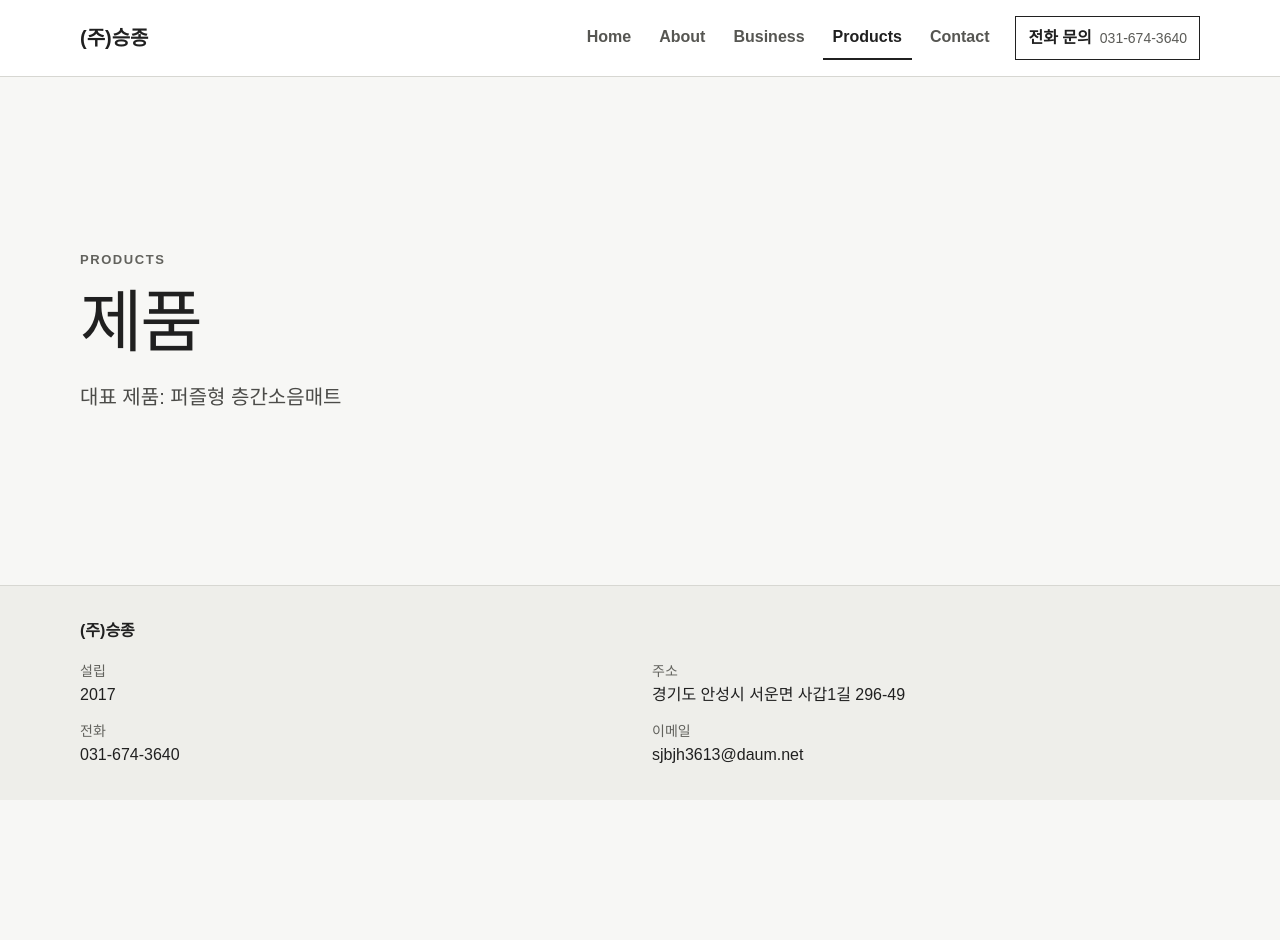
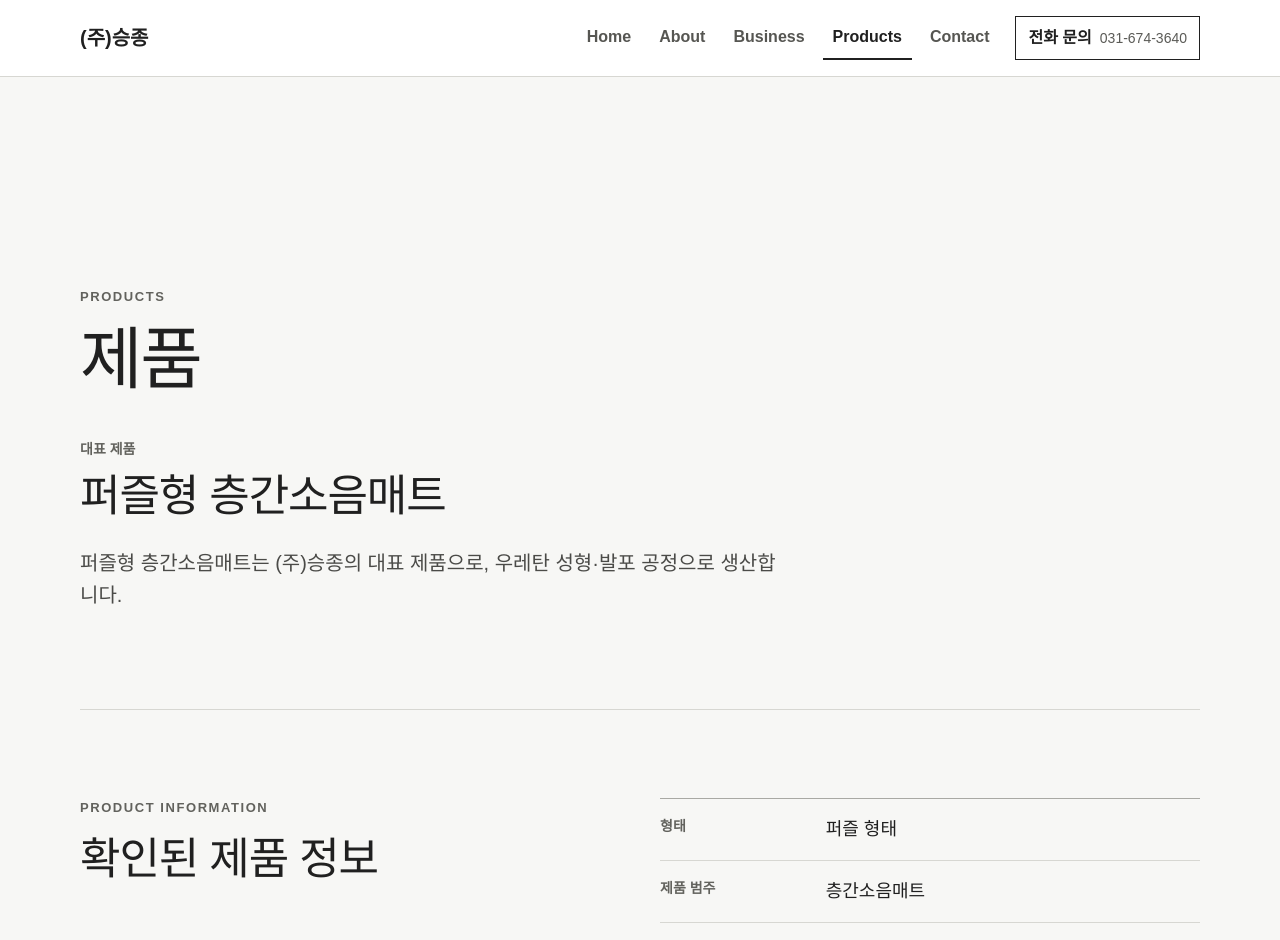
Before and after one commit to sang4196/sj_company, a Next.js app: page /products in a window 1280 px wide. Shown: the top 940 px of the page. Before the commit the page ends 800 px from the top, so only its background shows below. Built offline with nearby package versions, Linux system fonts and the light colour scheme.

Commit message:
feat: implement representative product page

```diff
--- a/src/app/products/page.tsx
+++ b/src/app/products/page.tsx
@@ -1,13 +1,95 @@
 import type { Metadata } from "next";
+import Link from "next/link";
+import { site } from "@/lib/site";
 
-export const metadata: Metadata = { title: "제품" };
+export const metadata: Metadata = {
+  title: "제품",
+  description: "(주)승종의 대표 제품인 퍼즐형 층간소음매트를 소개합니다.",
+};
 
 export default function ProductsPage() {
   return (
-    <section className="page-intro" aria-labelledby="products-heading">
-      <p className="eyebrow">Products</p>
-      <h1 id="products-heading">제품</h1>
-      <p className="page-intro__description">대표 제품: 퍼즐형 층간소음매트</p>
-    </section>
+    <div className="products-page">
+      <section
+        className="products-section products-intro"
+        aria-labelledby="products-heading"
+        data-products-section="introduction"
+      >
+        <p className="eyebrow">Products</p>
+        <h1 id="products-heading">제품</h1>
+        <p className="products-intro__label">대표 제품</p>
+        <h2>퍼즐형 층간소음매트</h2>
+        <p className="products-intro__description">
+          퍼즐형 층간소음매트는 {site.name}의 대표 제품으로, 우레탄 성형·발포 공정으로
+          생산합니다.
+        </p>
+      </section>
+
+      <section
+        className="products-section product-facts"
+        aria-labelledby="product-facts-heading"
+        data-products-section="confirmed-information"
+      >
+        <div>
+          <p className="eyebrow">Product Information</p>
+          <h2 id="product-facts-heading">확인된 제품 정보</h2>
+        </div>
+        <dl className="product-facts__list">
+          <div>
+            <dt>형태</dt>
+            <dd>퍼즐 형태</dd>
+          </div>
+          <div>
+            <dt>제품 범주</dt>
+            <dd>층간소음매트</dd>
+          </div>
+          <div>
+            <dt>생산 방식</dt>
+            <dd>우레탄 성형·발포</dd>
+          </div>
+        </dl>
+      </section>
+
+      <section
+        className="products-section product-business-link"
+        aria-labelledby="product-business-heading"
+        data-products-section="business-link"
+      >
+        <div>
+          <p className="eyebrow">Business</p>
+          <h2 id="product-business-heading">설계·제조 사업</h2>
+        </div>
+        <div className="product-business-link__content">
+          <p>제품 설계와 금형 제작, 우레탄 성형·발포 업무는 사업 분야에서 확인할 수 있습니다.</p>
+          <Link className="text-link" href="/business">
+            설계·제조 사업 보기
+          </Link>
+        </div>
+      </section>
+
+      <section
+        className="products-section contact-section"
+        aria-labelledby="product-contact-heading"
+        data-products-section="contact"
+      >
+        <div>
+          <p className="eyebrow">Contact</p>
+          <h2 id="product-contact-heading">제품 문의</h2>
+          <p className="contact-section__number">{site.phone}</p>
+        </div>
+        <div className="contact-actions">
+          <a className="primary-action primary-action--inverse" href={site.phoneHref}>
+            전화 문의
+          </a>
+          <a
+            className="secondary-contact"
+            href={site.emailHref}
+            aria-label={`이메일 문의 ${site.email}`}
+          >
+            이메일 {site.email}
+          </a>
+        </div>
+      </section>
+    </div>
   );
 }
--- a/src/styles/globals.css
+++ b/src/styles/globals.css
@@ -206,6 +206,10 @@ h3 {
   width: 100%;
 }
 
+.products-page {
+  width: 100%;
+}
+
 .home-section {
   padding-block: clamp(3rem, 8vw, 6rem);
   border-top: 1px solid #d7d7d2;
@@ -316,6 +320,90 @@ h3 {
 }
 
 .business-product__content .text-link {
+  margin-top: 1rem;
+}
+
+.products-section {
+  min-width: 0;
+  padding-block: clamp(3rem, 8vw, 5.5rem);
+  border-top: 1px solid #d7d7d2;
+}
+
+.products-section:first-child {
+  border-top: 0;
+}
+
+.products-intro {
+  min-height: min(34rem, 65vh);
+  display: flex;
+  flex-direction: column;
+  justify-content: center;
+}
+
+.products-intro__label {
+  margin: 2.5rem 0 0.5rem;
+  color: #62625d;
+  font-size: 0.875rem;
+  font-weight: 700;
+}
+
+.products-intro__description {
+  max-width: 44rem;
+  margin: 1.5rem 0 0;
+  color: #4b4b48;
+  font-size: clamp(1rem, 2vw, 1.25rem);
+}
+
+.product-facts,
+.product-business-link {
+  display: grid;
+  gap: 2.5rem;
+}
+
+.product-facts__list {
+  display: grid;
+  min-width: 0;
+  margin: 0;
+  border-top: 1px solid #a9a9a4;
+}
+
+.product-facts__list > div {
+  display: grid;
+  min-width: 0;
+  grid-template-columns: minmax(5rem, 0.4fr) minmax(0, 1fr);
+  gap: 1rem;
+  border-bottom: 1px solid #d7d7d2;
+  padding-block: 1rem;
+}
+
+.product-facts__list dt,
+.product-facts__list dd {
+  margin: 0;
+}
+
+.product-facts__list dt {
+  color: #62625d;
+  font-size: 0.875rem;
+  font-weight: 700;
+}
+
+.product-facts__list dd {
+  overflow-wrap: anywhere;
+  font-size: 1.125rem;
+}
+
+.product-business-link__content {
+  min-width: 0;
+  border-left: 3px solid #202020;
+  padding-left: clamp(1.25rem, 4vw, 2.5rem);
+}
+
+.product-business-link__content p {
+  margin: 0;
+  color: #4b4b48;
+}
+
+.product-business-link__content .text-link {
   margin-top: 1rem;
 }
 
@@ -698,6 +786,8 @@ h3 {
   .business-capabilities,
   .business-process,
   .business-product,
+  .product-facts,
+  .product-business-link,
   .product-overview,
   .contact-section,
   .contact-page__section:not(.contact-page__intro) {
--- a/tasks/current.md
+++ b/tasks/current.md
@@ -1,4 +1,4 @@
-# TASK-005: Business Page & Confirmed Manufacturing Capabilities
+# TASK-006: Representative Product Page
 
 ## Status
 
@@ -6,38 +6,35 @@ Complete
 
 ## Context
 
-Synchronize newly human-confirmed manufacturing capabilities and implement a factual Business page for new business contacts. Current OEM production is publishable; historical large-volume OEM sales remain verification-required.
+Replace the Products skeleton with a minimal factual introduction to the representative puzzle-style floor noise mat and verified contact paths.
 
 ## Scope
 
-- Update product, content inventory, and design-system constraints for confirmed business capabilities
-- Present product design, mold design and production, and urethane molding and foaming
-- Explain customer drawing and product-idea inputs
-- Present linked design-to-manufacturing capability without implying a mandatory process
-- Present custom-shape production and current OEM production
-- Connect the representative product and verified contact paths
+- Present the representative product name and implementation copy based on confirmed facts
+- Present the confirmed puzzle form, product category, and urethane molding/foaming production method
+- Link to Business without duplicating its manufacturing explanation
+- Provide primary phone and secondary email contact paths
+- Update only product documentation readiness affected by this implementation
 - Add focused page and Desktop/Mobile E2E coverage
 
 ## Out of Scope
 
-- Detailed UI changes to Home, About, Products, Contact, or Careers
-- First-development, large-volume sales, customer, patent, certification, performance, quality, safety, environmental, capacity, or facility claims
-- ODM, price, MOQ, delivery, or unconditional manufacturing guarantees
-- Product catalog expansion, images, form, backend, database, map, or animation
-- Brand colors, fonts, logo, dependencies, or unnecessary client-side code
+- Product images, image placeholders, specifications, dimensions, thickness, colors, or material composition
+- Performance, safety, environmental, installation, cleaning, certification, patent, first-development, or sales claims
+- Price, MOQ, lead time, stock, ordering, purchasing, product-specific OEM terms, or ODM
+- Product detail routes, catalog expansion, form, backend, database, or new dependencies
+- Detailed UI changes to Home, About, Business, Contact, or Careers
 
 ## Acceptance Criteria
 
-- [x] Documentation matches the newly confirmed business information.
-- [x] Current OEM production is distinct from the unverified historical large-volume OEM sales claim.
-- [x] Visitors can understand the product and mold design and production scope.
-- [x] Visitors can understand urethane molding and foaming, custom-shape production, and current OEM production.
-- [x] The page communicates that design and manufacturing may be linked.
-- [x] The page does not guarantee that every specification or order can be produced.
-- [x] No unverified performance, patent, capacity, customer, or sales claim is introduced.
-- [x] Verified phone and email contact paths are provided.
-- [x] Other page content is not changed unintentionally.
-- [x] Desktop and mobile reading order and links are usable.
+- [x] Products has a clear page heading and representative product name.
+- [x] The confirmed product introduction and production method are visible.
+- [x] Puzzle form and floor-noise-mat category are presented without performance claims.
+- [x] Business responsibilities are not duplicated; the Business link uses `/business`.
+- [x] Phone and email links use the verified destinations.
+- [x] No fake image, form, purchase function, or unconfirmed product claim is introduced.
+- [x] Desktop and mobile information order, links, and overflow behavior are verified.
+- [x] Existing Business OEM content and regression tests remain valid.
 - [x] Relevant tests and existing regression tests pass.
 - [x] `npm run verify` passes.
 
@@ -51,7 +48,7 @@ Synchronize newly human-confirmed manufacturing capabilities and implement a fac
 
 ## Notes
 
-- Keep Business as a Server Component.
-- Reuse contact values from `src/lib/site.ts` without changing shared company copy.
-- Treat the provided Business copy as an implementation draft based on confirmed facts, not final marketing-copy approval.
-- Business production screenshots and Home desktop/mobile regression screenshots were reviewed.
+- Keep Products as a Server Component.
+- Reuse contact values from `src/lib/site.ts`.
+- Treat the product introduction as implementation copy based on confirmed facts, not final marketing-copy approval.
+- Production screenshots were reviewed at desktop and mobile sizes.
```
Also changed, not shown: 4 other files (tests, documents, lock files or other folders).
